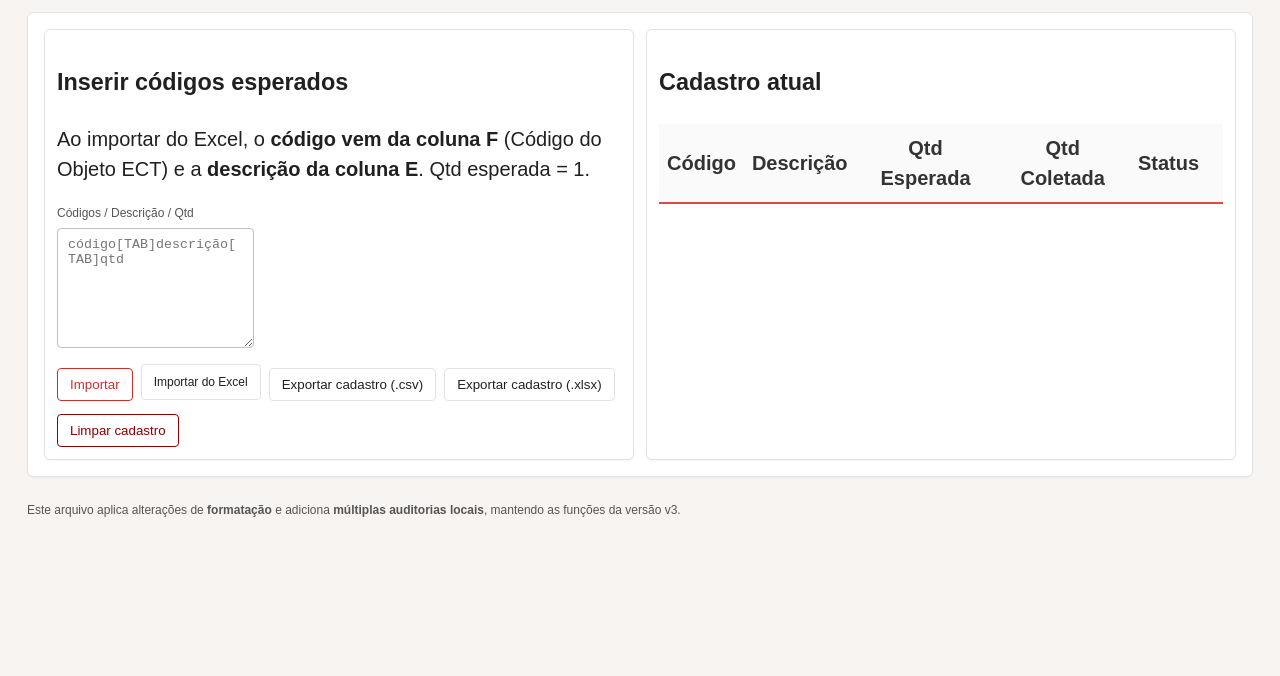
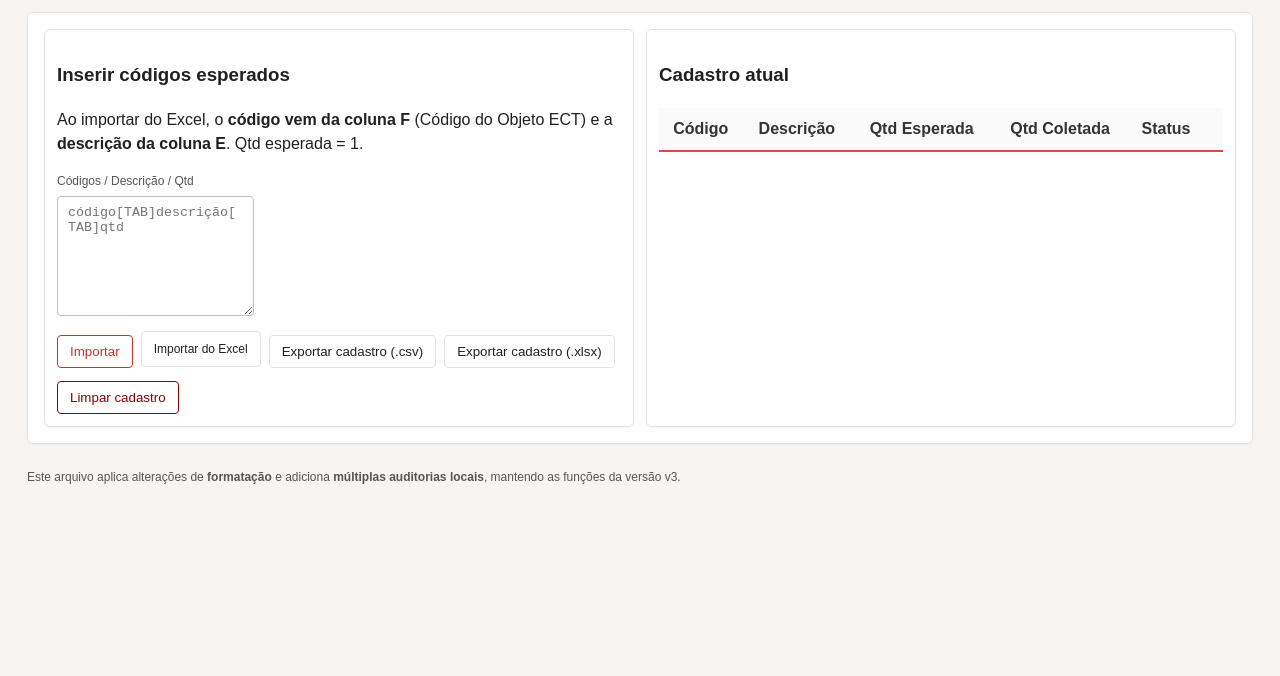
Before and after one commit to auditoresgriscwb/Gris-cwb-correios, a plain HTML site: page Index.html in a window 1280 px wide. Shown: the part 124-800 px from the top of the page. Drawn offline with Linux system fonts and the light colour scheme.

Commit message:
Update Index.html

```diff
--- a/Index.html
+++ b/Index.html
@@ -21,7 +21,7 @@
     }
     *{box-sizing:border-box}
     html,body{height:100%}
-    body{margin:0;background:var(--bg);color:var(--text);font:20px/1.5 Arial, Helvetica, sans-serif}
+    body{margin:0;background:var(--bg);color:var(--text);font:16px/1.5 Arial, Helvetica, sans-serif}
     a{color:var(--link)}
     .container{max-width:var(--maxw);margin:0 auto;padding:12px}
     /* Header */
```
